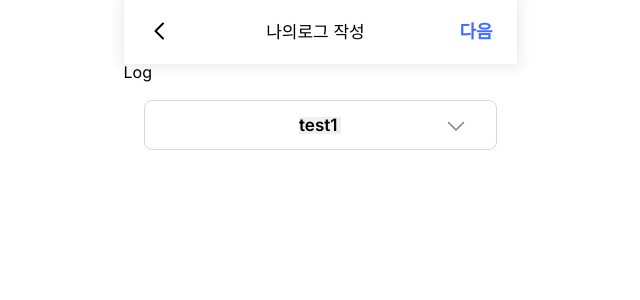
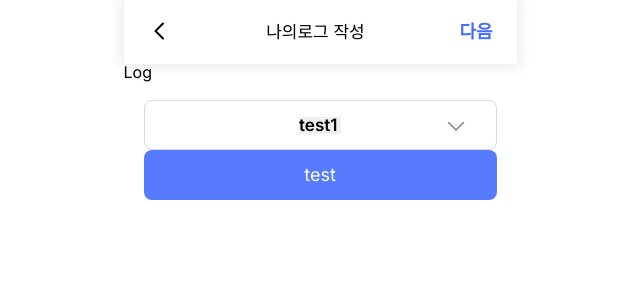
Before and after one commit to hondi-dive/new-fornt, a Next.js app: page /log in a window 1280 px wide. Shown: the top 300 px of the page, without its empty margins (320-960 px from the left). Built offline with nearby package versions, Linux system fonts and the light colour scheme.

Commit message:
add: 공용 버튼 컴포넌트 추가

```diff
--- a/src/app/log/page.tsx
+++ b/src/app/log/page.tsx
@@ -1,4 +1,5 @@
 'use client';
+import Button from '@/components/common/Button';
 import Header from '@/components/common/Header';
 import Select from '@/components/common/Select';
 import { useRouter } from 'next/navigation';
@@ -18,16 +19,14 @@ export default function Log() {
         onNextClick={handleNextClick}
       />
       Log
-      <div className='p-5'>
-
-      <Select>
-        <option>
-          test1
-        </option>
-        <option>
-          test2
-        </option>
+      <div className="p-5">
+        <Select>
+          <option>test1</option>
+          <option>test2</option>
         </Select>
+        <Button onClick={() => console.log('test')}>
+          <span className=" text-lg text-white">test</span>
+        </Button>
       </div>
     </div>
   );
--- /dev/null
+++ b/src/components/common/Button.tsx
@@ -0,0 +1,35 @@
+import { ButtonHTMLAttributes, PropsWithChildren, Ref, forwardRef, useId } from 'react';
+
+interface Props extends ButtonHTMLAttributes<HTMLButtonElement> {
+  size?: 'medium' | 'small';
+  color?: 'primary' | 'secondary' | 'normal';
+}
+
+const Button = forwardRef((props: Props, forwardRef: Ref<HTMLButtonElement>) => {
+  const { size = 'medium', color = 'primary', children, ...rest } = props;
+  const buttonId = useId();
+
+  const BUTTON_COLOR = {
+    primary: 'bg-[#567BFF]',
+    secondary: 'bg-[#92aafd]',
+    normal: 'bg-[#E9EAF4]',
+  };
+
+  const BUTTON_SIZE = {
+    medium: 'h-[50px]',
+    small: 'h-10',
+  };
+
+  return (
+    <button
+      className={`w-full rounded-lg outline-none ${BUTTON_SIZE[size]} ${BUTTON_COLOR[color]}`}
+      ref={forwardRef}
+      id={buttonId}
+      {...rest}
+    >
+      {children}
+    </button>
+  );
+});
+
+export default Button;
```
Also changed, not shown: 1 other file (tests, documents, lock files or other folders).
